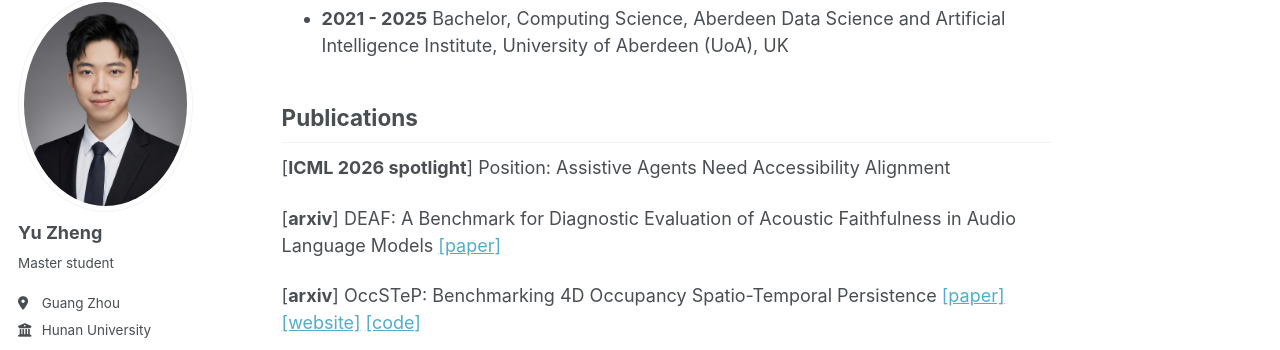
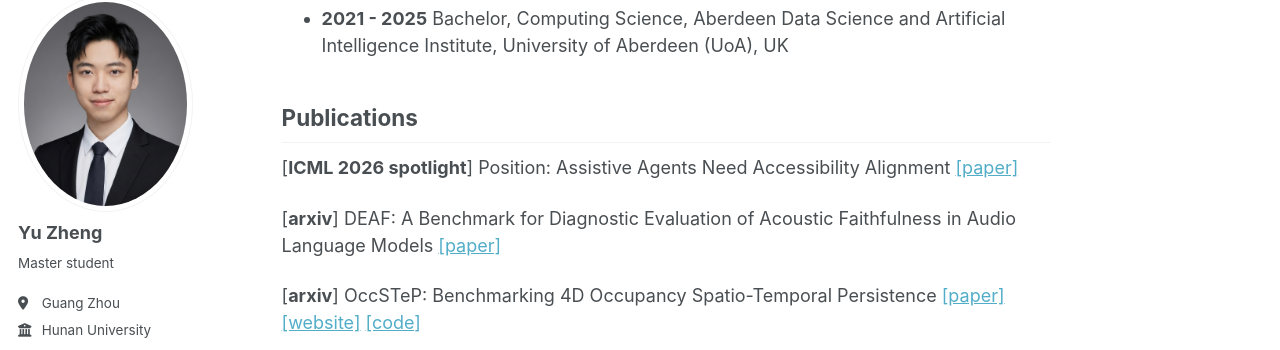
Before and after one commit to FaterYU/FaterYU.github.io, a Jekyll site: the page built from _pages/about.md, in a window 1280 px wide and 900 px high, scrolled down 773 px. Shown: the part 103-453 px from the top of the window. Built offline with Jekyll 4.4.1, drawn with Linux system fonts in a browser that asks for light colours; some web fonts are replaced; a script that is not in the unit is left out.

Commit message:
Update about.md with publication links
Added a link to the ICML 2026 spotlight paper.

```diff
--- a/_pages/about.md
+++ b/_pages/about.md
@@ -30,7 +30,7 @@ I am a Master student of Electronic Information at [School of Robotics](http://r
 
 ## Publications
 
-[**ICML 2026 spotlight**] Position: Assistive Agents Need Accessibility Alignment
+[**ICML 2026 spotlight**] Position: Assistive Agents Need Accessibility Alignment [[paper]](https://arxiv.org/abs/2605.13579)
 
 [**arxiv**] DEAF: A Benchmark for Diagnostic Evaluation of Acoustic Faithfulness in Audio Language Models [[paper]](https://arxiv.org/abs/2603.18048)
 
```
